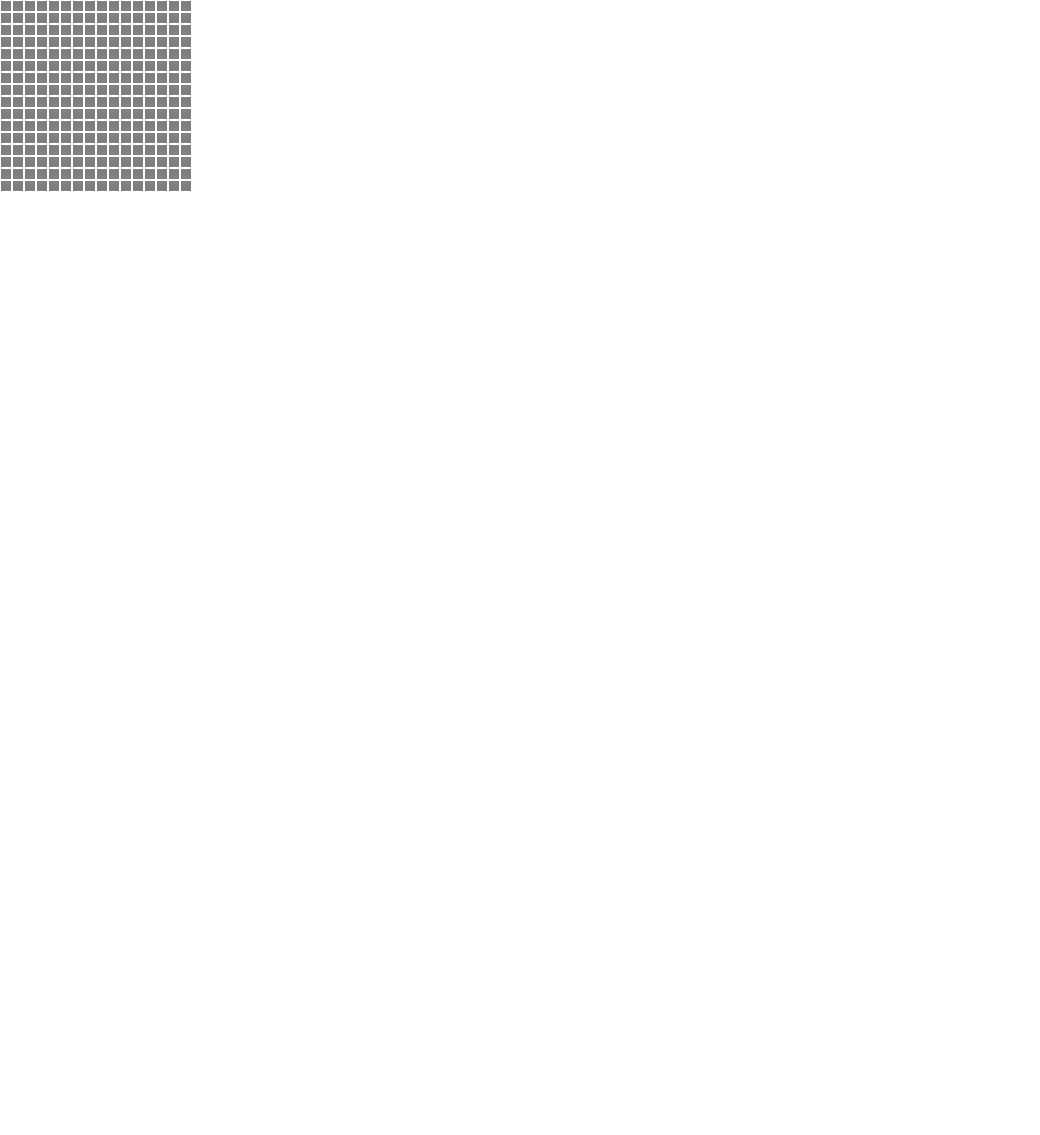
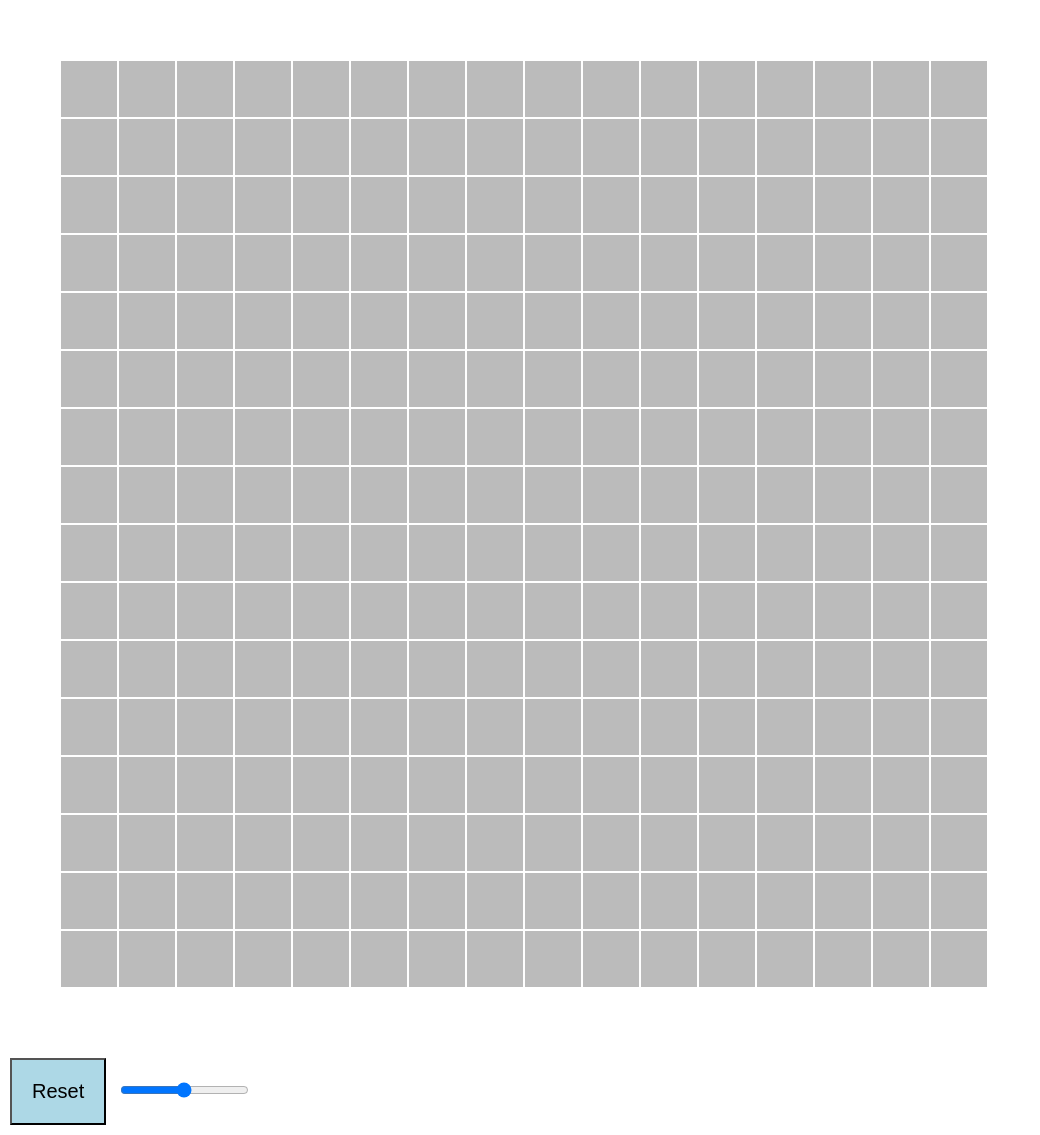
Before and after one commit to ChhayThan/Etch-a-Sketch, a plain HTML site: page index.html in a window 1280 px wide. Shown: the whole page, without its empty margins (0-1040 px from the left). Before the commit the page ends 800 px from the top, so only its background shows below. Drawn offline with Linux system fonts and the light colour scheme.

Commit message:
Add reset button that works and working on slider

```diff
--- a/index.html
+++ b/index.html
@@ -7,7 +7,16 @@
     <link rel="stylesheet" href="style.css" />
   </head>
   <body>
-    <div class="container"></div>
+    <div class="gridContainer"></div>
+    <button class="resetBtn">Reset</button>
+    <input
+      type="range"
+      min="1"
+      max="100"
+      value="50"
+      class="slider"
+      id="gridRange"
+    />
 
     <script src="script.js"></script>
   </body>
--- a/script.js
+++ b/script.js
@@ -1,4 +1,4 @@
-const container = document.querySelector(".container");
+const container = document.querySelector(".gridContainer");
 createGrid();
 function createGrid() {
   for (let i = 0; i < 16 * 16; i++) {
@@ -16,3 +16,11 @@ gridItems.forEach((gridItem) => {
     gridItem.classList.add("gridItemHover");
   });
 });
+
+const resetBtn = document.querySelector(".resetBtn");
+
+resetBtn.addEventListener("click", (event) => {
+  gridItems.forEach((gridItem) => {
+    gridItem.classList.remove("gridItemHover");
+  });
+});
--- a/style.css
+++ b/style.css
@@ -3,19 +3,33 @@
   padding: 0;
 }
 
-.container {
+.gridContainer {
   display: flex;
   flex-direction: row;
   flex-wrap: wrap;
-  width: 200px;
+  margin: 50px;
+  width: 960px;
+  padding: 10px;
+}
+
+input {
+  align-self: center;
 }
 
 .grid-item {
   margin: 1px;
-  padding: 5px;
-  background-color: grey;
+  padding: 28px;
+  background-color: rgb(187, 187, 187);
 }
 
 .gridItemHover {
-  background-color: blue;
+  background-color: lightblue;
 }
+
+.resetBtn {
+  margin: 10px;
+  padding: 20px;
+  cursor: pointer;
+  font-size: 20px;
+  background-color: lightblue;
+}
```
